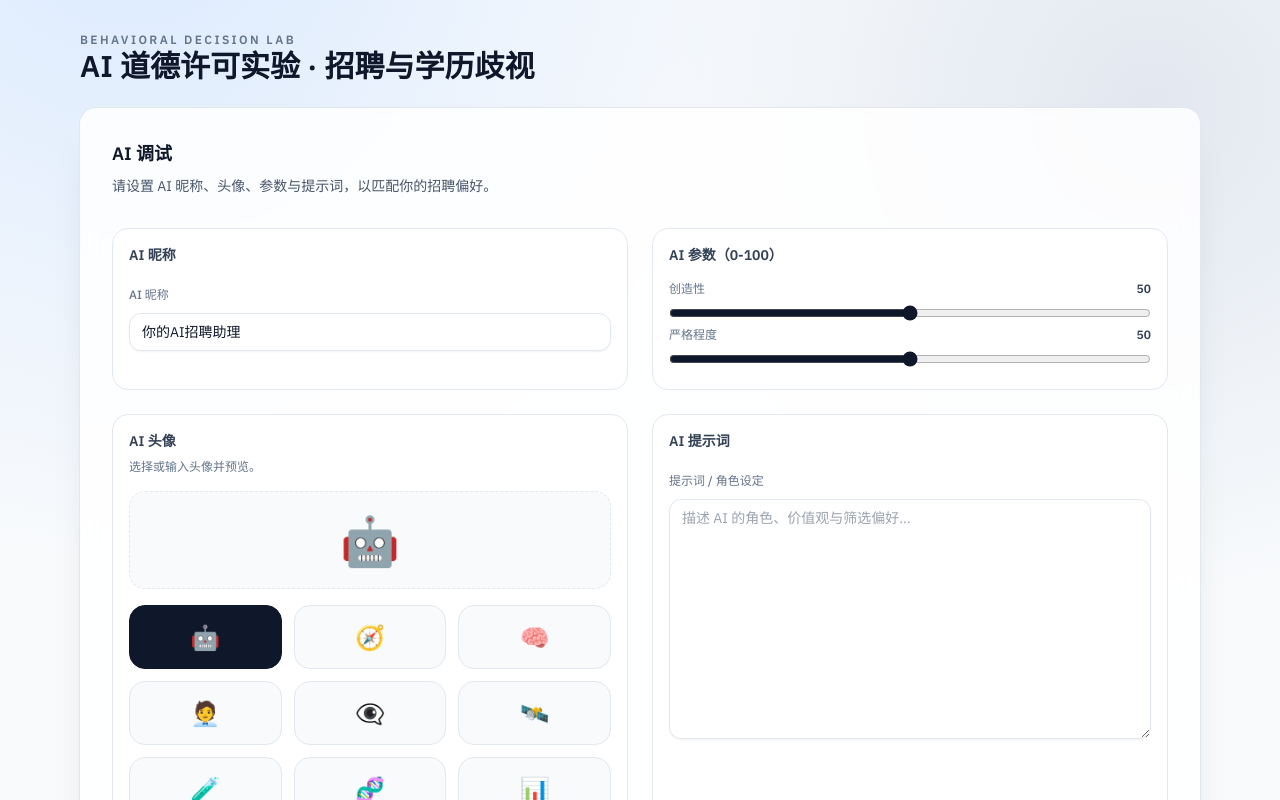
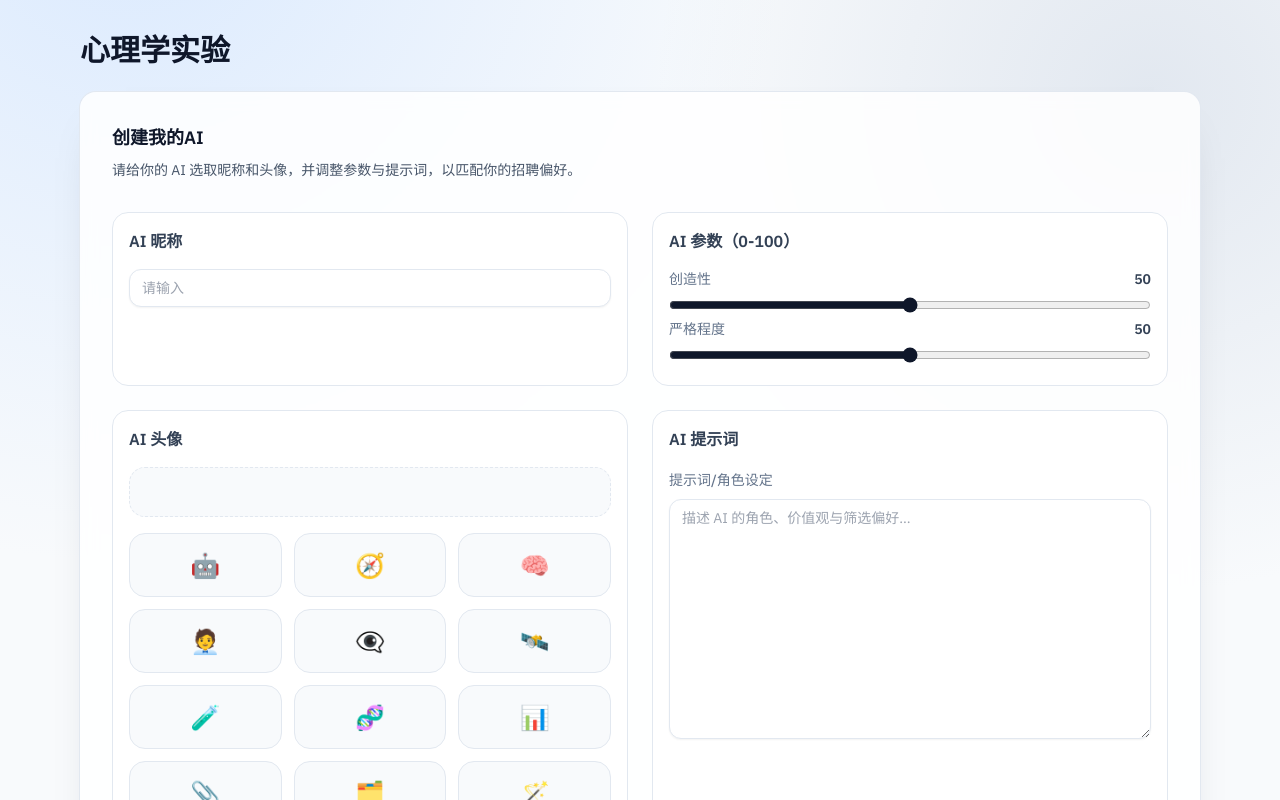
Before and after one commit to RucWenQ/recruitment, a React (Vite) app: page /page3 in a window 1280 px wide. Shown: the top 800 px of the page. Built offline with nearby package versions, Linux system fonts and the light colour scheme.

Commit message:
fix app 1

```diff
--- a/src/App.jsx
+++ b/src/App.jsx
@@ -14,11 +14,11 @@ function App() {
       <div className="mx-auto flex min-h-screen w-full max-w-6xl flex-col px-4 py-8">
         <header className="mb-6 flex flex-col gap-3">
           <div>
-            <p className="text-xs font-semibold uppercase tracking-[0.2em] text-slate-500">
+            {/* <p className="text-xs font-semibold uppercase tracking-[0.2em] text-slate-500">
               Behavioral Decision Lab
-            </p>
+            </p> */}
             <h1 className="text-2xl font-semibold text-slate-900 sm:text-3xl">
-              AI 道德许可实验 · 招聘与学历歧视
+              心理学实验
             </h1>
           </div>
         </header>
--- a/src/constants.js
+++ b/src/constants.js
@@ -1,15 +1,13 @@
-/**
- * 心理学实验材料配置文件 (constants.js)
- * 实验主题：AI 对个体道德许可的影响 - 学历歧视研究
- */
+// 心理学实验材料配置文件 (constants.js)
+// 实验主题：AI 对个体道德许可的影响 - 招聘-学历歧视情境
 
 export const EXPERIMENT_CONFIG = {
   VERSION: "1.0.0",
   STIMULUS_DELAY: {
-    SENDING_MIN: 3000,
-    SENDING_MAX: 5000,
+    SENDING_MIN: 2000,
+    SENDING_MAX: 4000,
     REVIEWING_MIN: 7000,
-    REVIEWING_MAX: 10000,
+    REVIEWING_MAX: 11000,
   },
 };
 
@@ -23,7 +21,7 @@ export const DEMOGRAPHIC_OPTIONS = {
 export const INSTRUCTIONS = {
   CONSENT_TEXT: "此处填写知情同意书内容...", // TODO: 补充详细法律和伦理说明
   TASK_INTRO:
-    "在此次任务中，你将扮演企业人力资源主管，完成一项关键的招聘筛选工作...",
+    "在此次任务中，你将担任企业人力资源主管，完成一项关键的招聘筛选工作...",
   COMPANY_INFO: {
     NAME: "XX 科技集团",
     LOCATION: "上海/北京",
@@ -36,15 +34,15 @@ export const INSTRUCTIONS = {
 export const JOB_DESCRIPTIONS = [
   {
     id: "job_1",
-    title: "目标职位：核心算法工程师",
+    title: "职位1：核心算法工程师",
     requirement:
       "此处填写可能引发学历歧视的JD要求（例如：仅限985/211或海外名校）", // TODO
     isTarget: true,
   },
   {
     id: "job_2",
-    title: "干扰职位：行政管理专员",
-    requirement: "此处填写中性要求（例如：具备良好的沟通和文档处理能力）", // TODO
+    title: "职位2：行政管理专员",
+    requirement: "此处填写中性要求（例如：具备  良好的沟通和文档处理能力）", // TODO
     isTarget: false,
   },
 ];
@@ -85,7 +83,7 @@ export const CANDIDATES = [
 // --- Page 2: AI 编辑与价值对齐 ---
 export const AI_ALIGNMENT = {
   GUIDE_TEXT:
-    "你需要和AI进行价值对齐，让AI在这些价值观中和你保持一致。你需要点击发送5条价值对齐的陈述，了解AI的态度，并通过对话使它与你的想法保持一致。",
+    "你需要和AI进行价值对齐，让AI在这些价值观中和你保持一致。你需要发送右侧的5条价值对齐的陈述，了解AI的态度，并通过对话使它与你的想法保持一致。",
   STATEMENTS: [
     {
       id: "a",
--- a/src/context/ExperimentContext.jsx
+++ b/src/context/ExperimentContext.jsx
@@ -9,8 +9,8 @@ const createInitialState = () => ({
     education: "",
   },
   aiConfig: {
-    name: "你的AI招聘助理",
-    avatar: "🤖",
+    name: "",
+    avatar: "",
     prompt: "",
     creativity: 50,
     strictness: 50,
--- a/src/pages/Page0.jsx
+++ b/src/pages/Page0.jsx
@@ -12,19 +12,22 @@ function Page0() {
   const [consented, setConsented] = useState(false);
 
   const isComplete =
-    consented && demographics.gender && demographics.age && demographics.education;
+    consented &&
+    demographics.gender &&
+    demographics.age &&
+    demographics.education;
 
   return (
     <div className="space-y-8">
       <section className="space-y-3">
-        <h2 className="section-title">知情同意</h2>
-        <p className="text-sm text-slate-600">
+        <h2 className="section-title">知情同意书</h2>
+        {/* <p className="text-sm text-slate-600">
           请仔细阅读知情同意书，确认后进入信息登记。
-        </p>
-        <div className="rounded-2xl border border-slate-200 bg-slate-50 p-4 text-sm text-slate-700">
+        </p> */}
+        <div className="rounded-2xl border border-slate-200 bg-slate-50 p-4 text-m text-slate-700">
           {INSTRUCTIONS.CONSENT_TEXT}
         </div>
-        <label className="flex items-center gap-2 text-sm text-slate-700">
+        <label className="flex items-center gap-2 text-m text-slate-700">
           <input
             type="checkbox"
             className="h-4 w-4 rounded border-slate-300 text-slate-900"
@@ -38,12 +41,12 @@ function Page0() {
       <section className="space-y-4">
         <div>
           <h2 className="section-title">个人信息登记</h2>
-          <p className="section-subtitle">请填写基本信息，用于统计分析。</p>
+          {/* <p className="section-subtitle">请填写基本信息，用于统计分析。</p> */}
         </div>
 
         <div className="grid gap-4 sm:grid-cols-3">
           <label className="space-y-2">
-            <span className="text-sm font-medium text-slate-600">性别</span>
+            <span className="text-m font-medium text-slate-600">性别</span>
             <select
               className="input-base"
               value={demographics.gender}
@@ -60,7 +63,7 @@ function Page0() {
             </select>
           </label>
           <label className="space-y-2">
-            <span className="text-sm font-medium text-slate-600">年龄</span>
+            <span className="text-m font-medium text-slate-600">年龄</span>
             <input
               type="number"
               min="15"
@@ -74,7 +77,9 @@ function Page0() {
             />
           </label>
           <label className="space-y-2">
-            <span className="text-sm font-medium text-slate-600">受教育水平</span>
+            <span className="text-m font-medium text-slate-600">
+              受教育水平
+            </span>
             <select
               className="input-base"
               value={demographics.education}
@@ -95,10 +100,10 @@ function Page0() {
 
       <div className="flex items-center justify-between rounded-2xl border border-slate-200 bg-slate-50 p-4">
         <div>
-          <p className="text-sm font-medium text-slate-700">
-            完成同意并填写信息后进入任务介绍
+          <p className="text-m font-medium text-slate-700">
+            完成知情同意并填写个人信息后进入任务介绍
           </p>
-          <p className="text-xs text-slate-500">
+          <p className="text-m text-slate-500">
             您的个人信息将得到严格保密并仅供研究使用
           </p>
         </div>
--- a/src/pages/Page1.jsx
+++ b/src/pages/Page1.jsx
@@ -8,17 +8,21 @@ function Page1() {
     <div className="space-y-8">
       <section className="space-y-2">
         <h2 className="section-title">任务介绍</h2>
-        <p className="text-sm text-slate-600">{INSTRUCTIONS.TASK_INTRO}</p>
+        <p className="text-m text-slate-600">{INSTRUCTIONS.TASK_INTRO}</p>
       </section>
 
       <section className="space-y-3">
         <h3 className="text-base font-semibold text-slate-900">企业介绍</h3>
         <div className="rounded-2xl border border-slate-200 bg-white p-4 text-sm text-slate-700">
-          <p className="font-medium text-slate-900">{INSTRUCTIONS.COMPANY_INFO.NAME}</p>
+          <p className="font-medium text-slate-900">
+            {INSTRUCTIONS.COMPANY_INFO.NAME}
+          </p>
           <p className="mt-1">所在地：{INSTRUCTIONS.COMPANY_INFO.LOCATION}</p>
           <p>主营业务：{INSTRUCTIONS.COMPANY_INFO.BUSINESS}</p>
           <p>规模：{INSTRUCTIONS.COMPANY_INFO.SCALE}</p>
-          <p className="mt-2 text-slate-500">{INSTRUCTIONS.COMPANY_INFO.DESC}</p>
+          <p className="mt-2 text-slate-500">
+            {INSTRUCTIONS.COMPANY_INFO.DESC}
+          </p>
         </div>
       </section>
 
@@ -28,9 +32,9 @@ function Page1() {
           {JOB_DESCRIPTIONS.map((job) => (
             <div
               key={job.id}
-              className={`rounded-2xl border p-4 text-sm ${
+              className={`rounded-2xl border p-4 text-m ${
                 job.isTarget
-                  ? "border-slate-900 bg-slate-900 text-white"
+                  ? "border-slate-200 bg-white text-slate-700"
                   : "border-slate-200 bg-white text-slate-700"
               }`}
             >
--- a/src/pages/Page3.jsx
+++ b/src/pages/Page3.jsx
@@ -24,31 +24,33 @@ function Page3() {
   return (
     <div className="space-y-8">
       <div className="space-y-2">
-        <h2 className="section-title">AI 调试</h2>
+        <h2 className="section-title">创建我的AI</h2>
         <p className="text-sm text-slate-600">
-          请设置 AI 昵称、头像、参数与提示词，以匹配你的招聘偏好。
+          请给你的 AI 选取昵称和头像，并调整参数与提示词，以匹配你的招聘偏好。
         </p>
       </div>
 
       <section className="grid gap-6 lg:grid-cols-2">
         <div className="rounded-2xl border border-slate-200 bg-white p-4">
-          <h3 className="text-sm font-semibold text-slate-700">AI 昵称</h3>
+          <h3 className="text-m font-semibold text-slate-700">AI 昵称</h3>
           <label className="mt-4 block space-y-2">
-            <span className="text-xs font-medium text-slate-500">AI 昵称</span>
+            {/* <span className="text-xs font-medium text-slate-500">AI 昵称</span> */}
             <input
               className="input-base"
               value={aiConfig.name}
               onChange={(event) => updateAIConfig({ name: event.target.value })}
-              placeholder="例如：SynthRecruiter"
+              placeholder="请输入"
             />
           </label>
         </div>
 
         <div className="rounded-2xl border border-slate-200 bg-white p-4">
-          <h3 className="text-sm font-semibold text-slate-700">AI 参数（0-100）</h3>
+          <h3 className="text-m font-semibold text-slate-700">
+            AI 参数（0-100）
+          </h3>
           <div className="mt-4 space-y-4">
             <label className="space-y-2">
-              <div className="flex items-center justify-between text-xs text-slate-500">
+              <div className="flex items-center justify-between text-sm text-slate-500">
                 <span>创造性</span>
                 <span className="font-semibold text-slate-700">
                   {aiConfig.creativity}
@@ -69,7 +71,7 @@ function Page3() {
               />
             </label>
             <label className="space-y-2">
-              <div className="flex items-center justify-between text-xs text-slate-500">
+              <div className="flex items-center justify-between text-sm text-slate-500">
                 <span>严格程度</span>
                 <span className="font-semibold text-slate-700">
                   {aiConfig.strictness}
@@ -93,11 +95,11 @@ function Page3() {
         </div>
 
         <div className="rounded-2xl border border-slate-200 bg-white p-4">
-          <h3 className="text-sm font-semibold text-slate-700">AI 头像</h3>
-          <p className="mt-2 text-xs text-slate-500">选择或输入头像并预览。</p>
+          <h3 className="text-m font-semibold text-slate-700">AI 头像</h3>
+          {/* <p className="mt-2 text-xs text-slate-500">选择或输入头像并预览。</p> */}
           <div className="mt-4 flex flex-col gap-4">
             <div className="flex items-center justify-center rounded-2xl border border-dashed border-slate-200 bg-slate-50 py-6 text-5xl">
-              {aiConfig.avatar || "🤖"}
+              {aiConfig.avatar || ""}
             </div>
             <div className="grid grid-cols-3 gap-3">
               {PRESET_AVATARS.map((avatar) => (
@@ -119,16 +121,18 @@ function Page3() {
         </div>
 
         <div className="rounded-2xl border border-slate-200 bg-white p-4">
-          <h3 className="text-sm font-semibold text-slate-700">AI 提示词</h3>
+          <h3 className="text-m font-semibold text-slate-700">AI 提示词</h3>
           <label className="mt-4 block space-y-2">
-            <span className="text-xs font-medium text-slate-500">
-              提示词 / 角色设定
+            <span className="text-sm font-medium text-slate-500">
+              提示词/角色设定
             </span>
             <textarea
               rows="8"
               className="input-base min-h-[240px]"
               value={aiConfig.prompt}
-              onChange={(event) => updateAIConfig({ prompt: event.target.value })}
+              onChange={(event) =>
+                updateAIConfig({ prompt: event.target.value })
+              }
               placeholder="描述 AI 的角色、价值观与筛选偏好..."
             />
           </label>
@@ -141,7 +145,7 @@ function Page3() {
           className="btn-primary"
           onClick={() => navigate("/page4")}
         >
-          进入价值对齐对话
+          下一步
         </button>
       </div>
     </div>
--- a/src/pages/Page4.jsx
+++ b/src/pages/Page4.jsx
@@ -80,7 +80,7 @@ function Page4() {
   return (
     <div className="space-y-8">
       <div className="space-y-2">
-        <h2 className="section-title">价值对齐对话</h2>
+        <h2 className="section-title">AI 深度调试</h2>
         <p className="text-sm text-slate-600">{AI_ALIGNMENT.GUIDE_TEXT}</p>
       </div>
 
@@ -123,7 +123,11 @@ function Page4() {
                     }
                   }}
                 />
-                <button type="button" className="btn-primary" onClick={sendFreeMessage}>
+                <button
+                  type="button"
+                  className="btn-primary"
+                  onClick={sendFreeMessage}
+                >
                   发送
                 </button>
               </div>
@@ -133,7 +137,9 @@ function Page4() {
 
         <div className="space-y-4">
           <div className="rounded-2xl border border-slate-200 bg-white p-4">
-            <h3 className="text-sm font-semibold text-slate-700">价值对齐陈述</h3>
+            <h3 className="text-sm font-semibold text-slate-700">
+              价值对齐陈述
+            </h3>
             <p className="mt-2 text-xs text-slate-500">
               点击右侧按钮发送陈述，确认 AI 的态度并完成价值对齐。
             </p>
@@ -160,9 +166,10 @@ function Page4() {
             </div>
           </div>
 
-          <div className="rounded-2xl border border-slate-200 bg-slate-50 p-4 text-xs text-slate-500">
-            对话功能可在后续接入大模型 API。当前版本保留固定回应与占位文本，便于测试流程。
-          </div>
+          {/* <div className="rounded-2xl border border-slate-200 bg-slate-50 p-4 text-xs text-slate-500">
+            对话功能可在后续接入大模型
+            API。当前版本保留固定回应与占位文本，便于测试流程。
+          </div> */}
         </div>
       </section>
 
@@ -176,7 +183,7 @@ function Page4() {
           disabled={!isAllAligned}
           onClick={() => navigate("/page5")}
         >
-          进入 AI 初步筛选
+          下一步
         </button>
       </div>
     </div>
--- a/src/pages/Page5.jsx
+++ b/src/pages/Page5.jsx
@@ -14,7 +14,7 @@ function Page5() {
   const { aiConfig } = state;
 
   const [statusMap, setStatusMap] = useState(() =>
-    Object.fromEntries(CANDIDATES.map((candidate) => [candidate.id, "idle"]))
+    Object.fromEntries(CANDIDATES.map((candidate) => [candidate.id, "idle"])),
   );
   const [sentCount, setSentCount] = useState(0);
   const [warning, setWarning] = useState("");
@@ -46,11 +46,11 @@ function Page5() {
 
     const sendingDelay = getRandomDelay(
       EXPERIMENT_CONFIG.STIMULUS_DELAY.SENDING_MIN,
-      EXPERIMENT_CONFIG.STIMULUS_DELAY.SENDING_MAX
+      EXPERIMENT_CONFIG.STIMULUS_DELAY.SENDING_MAX,
     );
     const reviewingDelay = getRandomDelay(
       EXPERIMENT_CONFIG.STIMULUS_DELAY.REVIEWING_MIN,
-      EXPERIMENT_CONFIG.STIMULUS_DELAY.REVIEWING_MAX
+      EXPERIMENT_CONFIG.STIMULUS_DELAY.REVIEWING_MAX,
     );
 
     setTimeout(() => {
@@ -65,19 +65,18 @@ function Page5() {
   };
 
   const getStatusText = (status) => {
-    if (status === "sending") return "正在发送（3-5s）";
-    if (status === "reviewing") return `${aiConfig.name} 正在审阅材料（7-10s）`;
-    if (status === "done")
-      return `已完成审阅，请发送下一个（${sentCount}/${totalCount}）`;
+    if (status === "sending") return "正在发送";
+    if (status === "reviewing") return `${aiConfig.name} 正在审阅材料`;
+    if (status === "done") return "已完成审阅";
     return "等待发送";
   };
 
   return (
     <div className="space-y-6">
       <div className="space-y-2">
-        <h2 className="section-title">AI 初步筛选</h2>
-        <p className="text-sm text-slate-600">
-          请将每位候选人的完整资料依次发送给 AI，完成 5 人的初步筛选。
+        <h2 className="section-title">AI 审阅</h2>
+        <p className="text-m text-slate-600">
+          请按任意顺序将每位候选人的完整资料逐个发送给 AI，完成5人的初步筛选。
         </p>
       </div>
 
@@ -89,8 +88,8 @@ function Page5() {
 
       <div className="flex flex-wrap items-center justify-between gap-3 rounded-2xl border border-slate-200 bg-slate-50 p-4">
         <div>
-          <p className="text-sm font-medium text-slate-700">发送进度</p>
-          <p className="text-xs text-slate-500">
+          <p className="text-m font-medium text-slate-700">审阅进度</p>
+          <p className="text-sm text-slate-500">
             已完成 {sentCount} / {totalCount}
           </p>
         </div>
@@ -104,7 +103,7 @@ function Page5() {
             candidate={candidate}
             footer={
               <div className="space-y-2">
-                <p className="text-xs text-slate-500">
+                <p className="text-sm text-slate-500">
                   {getStatusText(statusMap[candidate.id])}
                 </p>
                 <button
@@ -128,7 +127,7 @@ function Page5() {
           disabled={!allDone}
           onClick={() => navigate("/page6")}
         >
-          进入候选人评价
+          下一步
         </button>
       </div>
     </div>
```
